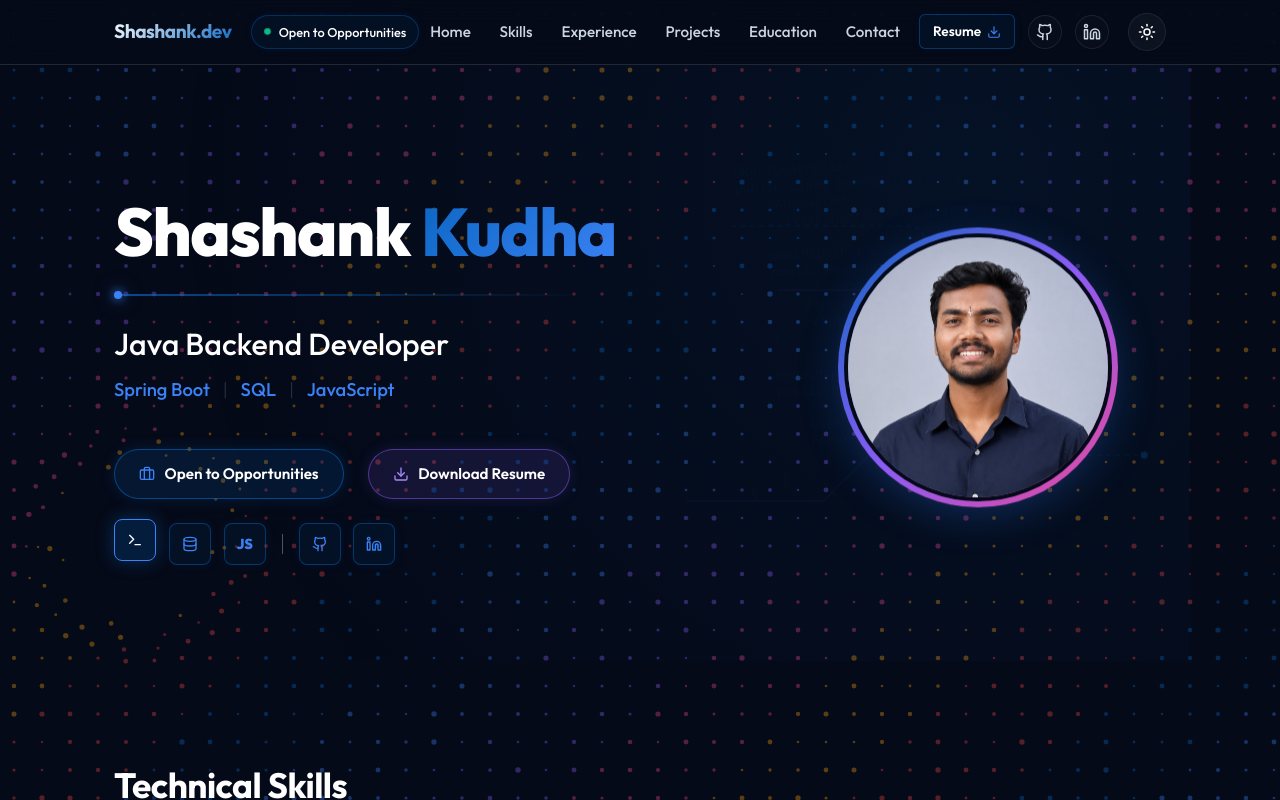
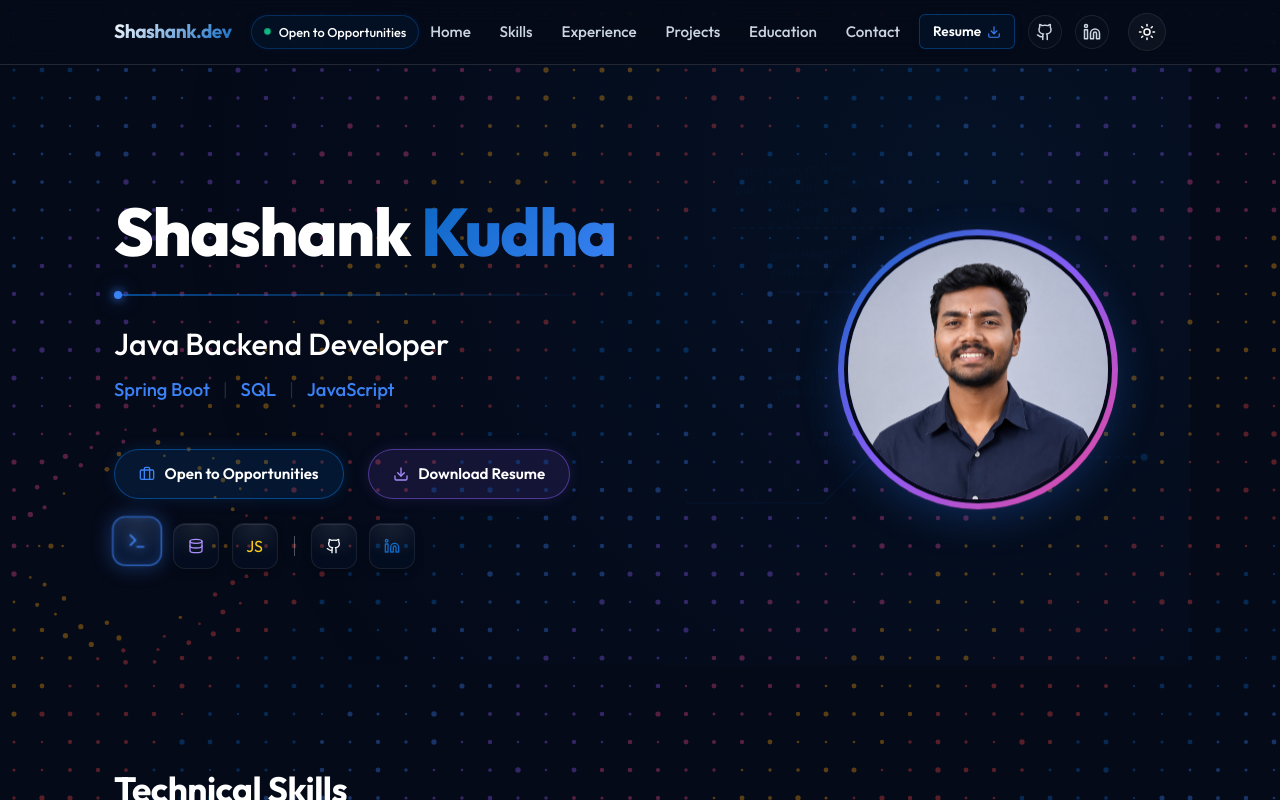
Before and after one commit to ashrithBalaji456/Shashank_Portfolio, a React (Vite) app: page / in a window 1280 px wide. In both pictures the pointer is over the element 135 px from the left and 544 px from the top of the page. Shown: the top 800 px of the page. Built offline with nearby package versions, Linux system fonts and the light colour scheme.

Commit message:
style: redesign tech icon boxes with premium glassmorphism and signature brand glows

```diff
--- a/src/App.css
+++ b/src/App.css
@@ -403,45 +403,109 @@
 }
 
 .tech-icon-box {
-  width: 42px;
-  height: 42px;
-  border-radius: 8px;
-  border: 1.5px solid rgba(10, 102, 194, 0.45);
-  background: rgba(10, 102, 194, 0.08);
+  width: 46px;
+  height: 46px;
+  border-radius: 12px;
+  border: 1.5px solid rgba(255, 255, 255, 0.08);
+  background: rgba(10, 102, 194, 0.04);
+  backdrop-filter: blur(8px);
+  -webkit-backdrop-filter: blur(8px);
   color: #cbd5e1;
   display: flex;
   justify-content: center;
   align-items: center;
-  transition: all 0.3s cubic-bezier(0.4, 0, 0.2, 1);
-  box-shadow: 0 0 12px rgba(10, 102, 194, 0.08);
+  transition: all 0.4s cubic-bezier(0.175, 0.885, 0.32, 1.275);
+  cursor: pointer;
+  position: relative;
+  overflow: hidden;
+  box-shadow: 0 4px 10px rgba(0, 0, 0, 0.2),
+              inset 0 1px 1px rgba(255, 255, 255, 0.1);
 }
 
-.tech-icon-box svg {
-  stroke-width: 2px;
-  color: #3b82f6;
-  opacity: 1;
-  transition: opacity 0.3s ease;
+.tech-icon-box::after {
+  content: '';
+  position: absolute;
+  top: 0;
+  left: 0;
+  right: 0;
+  bottom: 0;
+  border-radius: 10px;
+  background: radial-gradient(circle at 50% 0%, rgba(255, 255, 255, 0.08) 0%, transparent 70%);
+  pointer-events: none;
 }
 
+.tech-icon-box.terminal svg { color: #3b82f6; }
+.tech-icon-box.database svg { color: #a78bfa; }
+.tech-icon-box.js .js-icon-text { color: #facc15; }
+.tech-icon-box.github svg { color: #f8fafc; }
+.tech-icon-box.linkedin svg { color: #0a66c2; }
+
+.tech-icon-box svg,
 .tech-icon-box .js-icon-text {
-  font-size: 0.9rem;
-  font-weight: 800;
-  color: #3b82f6;
+  transition: all 0.3s ease;
   opacity: 1;
 }
 
-.tech-icon-box:hover {
+/* Individual premium hover states (Glows & Border Colors) */
+
+.tech-icon-box.terminal:hover {
   border-color: #3b82f6;
-  background: rgba(10, 102, 194, 0.22);
-  color: #ffffff;
-  transform: translateY(-4px);
-  box-shadow: 0 0 18px rgba(10, 102, 194, 0.4);
+  background: rgba(59, 130, 246, 0.15);
+  box-shadow: 0 0 20px rgba(59, 130, 246, 0.4),
+              inset 0 0 8px rgba(59, 130, 246, 0.2);
+  transform: translateY(-5px) scale(1.08);
+}
+.tech-icon-box.terminal:hover svg {
+  transform: scale(1.15);
+  filter: drop-shadow(0 0 4px #3b82f6);
 }
 
-.tech-icon-box:hover svg,
-.tech-icon-box:hover .js-icon-text {
-  opacity: 1;
-  color: #ffffff;
+.tech-icon-box.database:hover {
+  border-color: #a78bfa;
+  background: rgba(167, 139, 250, 0.15);
+  box-shadow: 0 0 20px rgba(167, 139, 250, 0.4),
+              inset 0 0 8px rgba(167, 139, 250, 0.2);
+  transform: translateY(-5px) scale(1.08);
+}
+.tech-icon-box.database:hover svg {
+  transform: scale(1.15);
+  filter: drop-shadow(0 0 4px #a78bfa);
+}
+
+.tech-icon-box.js:hover {
+  border-color: #facc15;
+  background: rgba(250, 204, 21, 0.15);
+  box-shadow: 0 0 20px rgba(250, 204, 21, 0.4),
+              inset 0 0 8px rgba(250, 204, 21, 0.2);
+  transform: translateY(-5px) scale(1.08);
+}
+.tech-icon-box.js:hover .js-icon-text {
+  transform: scale(1.15);
+  filter: drop-shadow(0 0 4px #facc15);
+}
+
+.tech-icon-box.github:hover {
+  border-color: #ffffff;
+  background: rgba(255, 255, 255, 0.12);
+  box-shadow: 0 0 20px rgba(255, 255, 255, 0.25),
+              inset 0 0 8px rgba(255, 255, 255, 0.1);
+  transform: translateY(-5px) scale(1.08);
+}
+.tech-icon-box.github:hover svg {
+  transform: scale(1.15);
+  filter: drop-shadow(0 0 4px #ffffff);
+}
+
+.tech-icon-box.linkedin:hover {
+  border-color: #0a66c2;
+  background: rgba(10, 102, 194, 0.2);
+  box-shadow: 0 0 20px rgba(10, 102, 194, 0.55),
+              inset 0 0 8px rgba(10, 102, 194, 0.2);
+  transform: translateY(-5px) scale(1.08);
+}
+.tech-icon-box.linkedin:hover svg {
+  transform: scale(1.15);
+  filter: drop-shadow(0 0 4px #0a66c2);
 }
 
 .tech-icon-divider {
@@ -1163,16 +1227,55 @@
 }
 
 body.light-theme .tech-icon-box {
-  border-color: rgba(10, 102, 194, 0.38);
-  background: rgba(255, 255, 255, 0.95);
-  color: var(--primary);
-  box-shadow: 0 4px 12px rgba(10, 102, 194, 0.05);
+  background: rgba(255, 255, 255, 0.85);
+  border-color: rgba(15, 23, 42, 0.1);
+  box-shadow: 0 4px 10px rgba(15, 23, 42, 0.05);
 }
 
-body.light-theme .tech-icon-box:hover {
-  border-color: var(--primary);
-  background: rgba(10, 102, 194, 0.12);
-  box-shadow: 0 6px 18px rgba(10, 102, 194, 0.18);
+body.light-theme .tech-icon-box::after {
+  background: radial-gradient(circle at 50% 0%, rgba(255, 255, 255, 0.4) 0%, transparent 70%);
+}
+
+body.light-theme .tech-icon-box.terminal svg { color: #2563eb; }
+body.light-theme .tech-icon-box.database svg { color: #7c3aed; }
+body.light-theme .tech-icon-box.js .js-icon-text { color: #d97706; }
+body.light-theme .tech-icon-box.github svg { color: #0f172a; }
+body.light-theme .tech-icon-box.linkedin svg { color: #0a66c2; }
+
+/* Light Theme Hover States */
+body.light-theme .tech-icon-box.terminal:hover {
+  border-color: #2563eb;
+  background: rgba(37, 99, 235, 0.08);
+  box-shadow: 0 6px 20px rgba(37, 99, 235, 0.2);
+  transform: translateY(-5px) scale(1.08);
+}
+
+body.light-theme .tech-icon-box.database:hover {
+  border-color: #7c3aed;
+  background: rgba(124, 58, 237, 0.08);
+  box-shadow: 0 6px 20px rgba(124, 58, 237, 0.2);
+  transform: translateY(-5px) scale(1.08);
+}
+
+body.light-theme .tech-icon-box.js:hover {
+  border-color: #d97706;
+  background: rgba(217, 119, 6, 0.08);
+  box-shadow: 0 6px 20px rgba(217, 119, 6, 0.2);
+  transform: translateY(-5px) scale(1.08);
+}
+
+body.light-theme .tech-icon-box.github:hover {
+  border-color: #0f172a;
+  background: rgba(15, 23, 42, 0.08);
+  box-shadow: 0 6px 20px rgba(15, 23, 42, 0.15);
+  transform: translateY(-5px) scale(1.08);
+}
+
+body.light-theme .tech-icon-box.linkedin:hover {
+  border-color: #0a66c2;
+  background: rgba(10, 102, 194, 0.08);
+  box-shadow: 0 6px 20px rgba(10, 102, 194, 0.25);
+  transform: translateY(-5px) scale(1.08);
 }
 
 body.light-theme .tech-icon-divider {
--- a/src/App.jsx
+++ b/src/App.jsx
@@ -365,20 +365,20 @@
             </a>
 
             <div className="tech-icon-boxes" style={{ display: 'flex', alignItems: 'center', gap: '0.8rem' }}>
-              <div className="tech-icon-box" title="Java Console / Terminal">
+              <div className="tech-icon-box terminal" title="Java Console / Terminal">
                 <Terminal size={16} />
               </div>
-              <div className="tech-icon-box" title="Database">
+              <div className="tech-icon-box database" title="Database">
                 <Database size={16} />
               </div>
-              <div className="tech-icon-box" title="JavaScript">
+              <div className="tech-icon-box js" title="JavaScript">
                 <span className="js-icon-text">JS</span>
               </div>
               <div className="tech-icon-divider"></div>
-              <a href="https://github.com/Shashank51-code" target="_blank" rel="noopener noreferrer" className="tech-icon-box" title="GitHub Profile">
+              <a href="https://github.com/Shashank51-code" target="_blank" rel="noopener noreferrer" className="tech-icon-box github" title="GitHub Profile">
                 <Github size={16} />
               </a>
-              <a href="https://www.linkedin.com/in/shashank-kudha-5ba284252/" target="_blank" rel="noopener noreferrer" className="tech-icon-box" title="LinkedIn Profile">
+              <a href="https://www.linkedin.com/in/shashank-kudha-5ba284252/" target="_blank" rel="noopener noreferrer" className="tech-icon-box linkedin" title="LinkedIn Profile">
                 <Linkedin size={16} />
               </a>
             </div>
```
